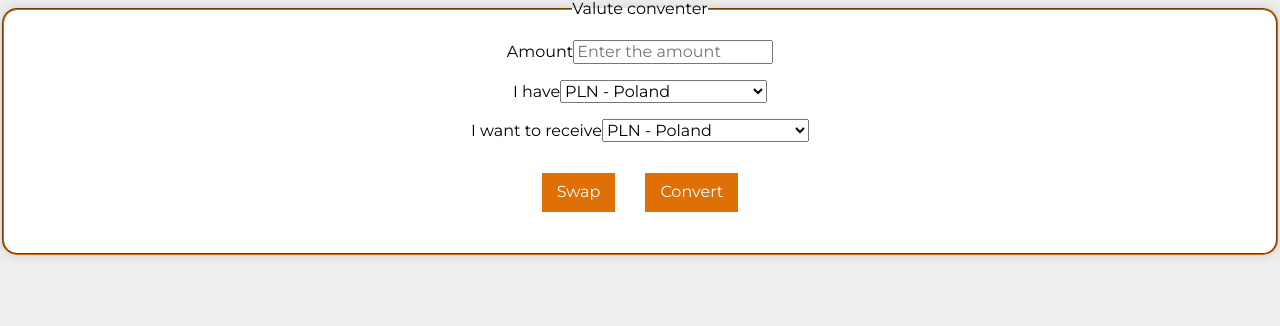
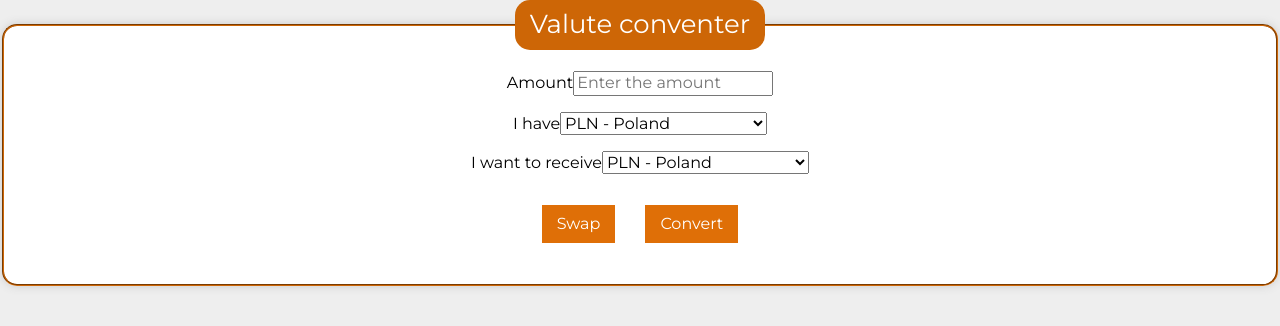
Before and after one commit to stolar-xyz/currency-converter-react, a React (Create React App) app: page / in a window 1280 px wide. Shown: the top 326 px of the page. Built offline with nearby package versions, Linux system fonts and the light colour scheme.

Commit message:
styles added to Legend component

```diff
--- a/src/Legend/index.js
+++ b/src/Legend/index.js
@@ -1,7 +1,10 @@
 import React from "react";
+import "./style.css";
 
 const Legend = ({ title }) => (
-    <legend className="form__legend">{title}</legend>
+    <legend className="form__legend">
+        {title}
+    </legend>
 );
 
 export default Legend;
--- /dev/null
+++ b/src/Legend/style.css
@@ -0,0 +1,7 @@
+.form__legend {
+    font-size: 26px;
+    border-radius: 15px;
+    padding: 10px 15px;
+    color: white;
+    background-color: #CD6606;
+}
```
